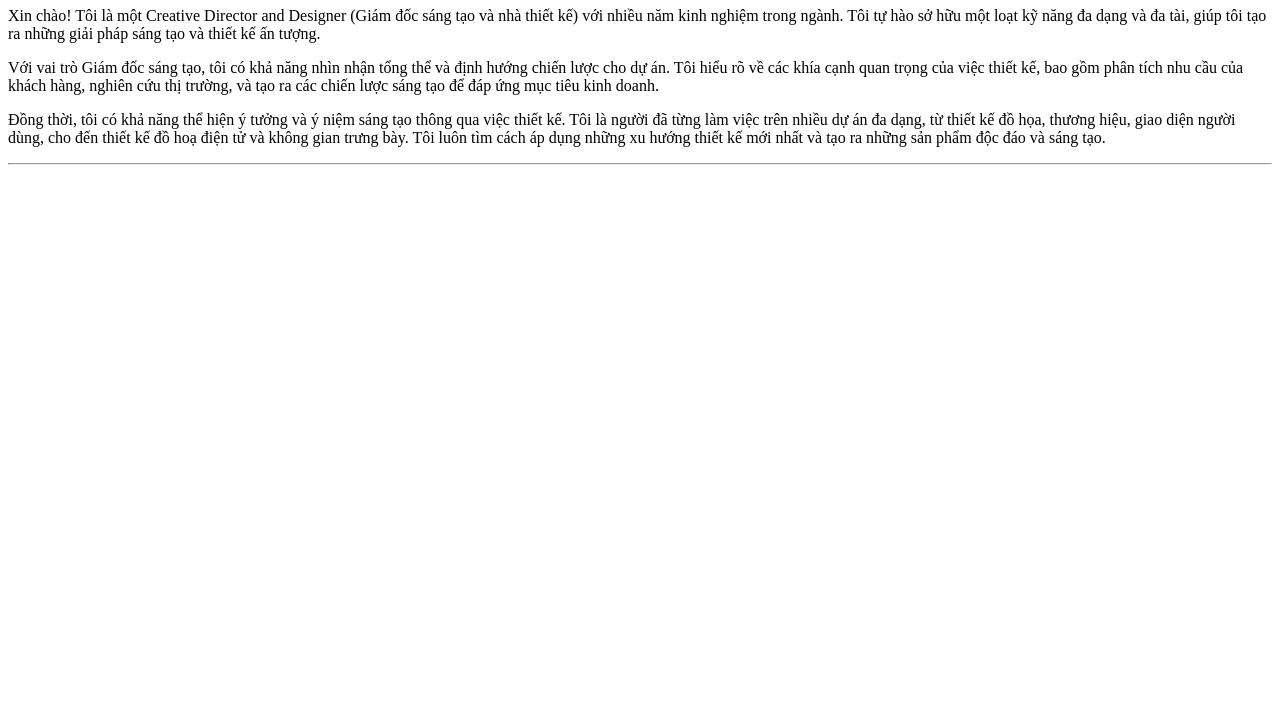
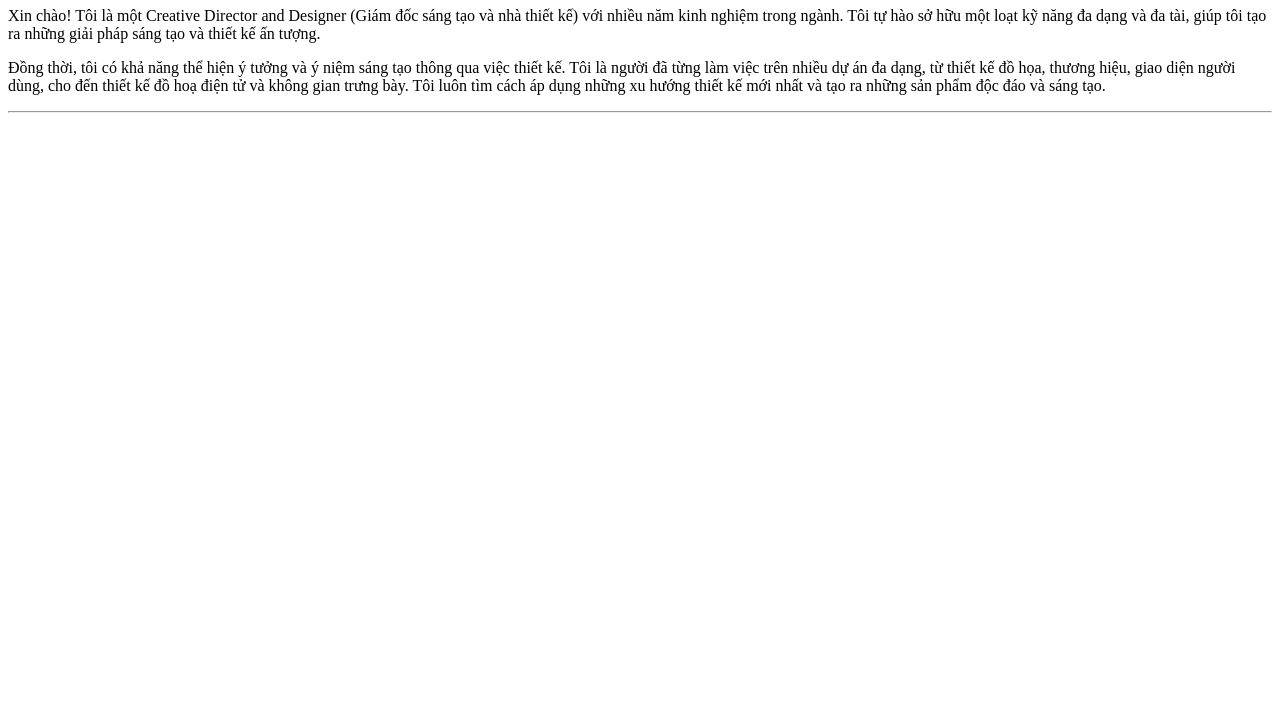
Before and after one commit to khoanvl-tesoglobal/DuAn1, a plain HTML site: page more-info/my-skill.html in a window 1280 px wide. Shown: the part 73-800 px from the top of the page. Drawn offline with Linux system fonts and the light colour scheme.

Commit message:
Update my-skill.html

```diff
--- a/more-info/my-skill.html
+++ b/more-info/my-skill.html
@@ -15,9 +15,6 @@
   <p>Xin chào! Tôi là một Creative Director and Designer (Giám đốc sáng tạo và nhà thiết kế) với nhiều năm kinh nghiệm
     trong ngành. Tôi tự hào sở hữu một loạt kỹ năng đa dạng và đa tài, giúp tôi tạo ra những giải pháp sáng tạo và thiết
     kế ấn tượng.</p>
-  <p>Với vai trò Giám đốc sáng tạo, tôi có khả năng nhìn nhận tổng thể và định hướng chiến lược cho dự án. Tôi hiểu rõ
-    về các khía cạnh quan trọng của việc thiết kế, bao gồm phân tích nhu cầu của khách hàng, nghiên cứu thị trường, và
-    tạo ra các chiến lược sáng tạo để đáp ứng mục tiêu kinh doanh.</p>
   <p>Đồng thời, tôi có khả năng thể hiện ý tưởng và ý niệm sáng tạo thông qua việc thiết kế. Tôi là người đã từng làm
     việc trên nhiều dự án đa dạng, từ thiết kế đồ họa, thương hiệu, giao diện người dùng, cho đến thiết kế đồ hoạ điện
     tử và không gian trưng bày. Tôi luôn tìm cách áp dụng những xu hướng thiết kế mới nhất và tạo ra những sản phẩm độc
```
